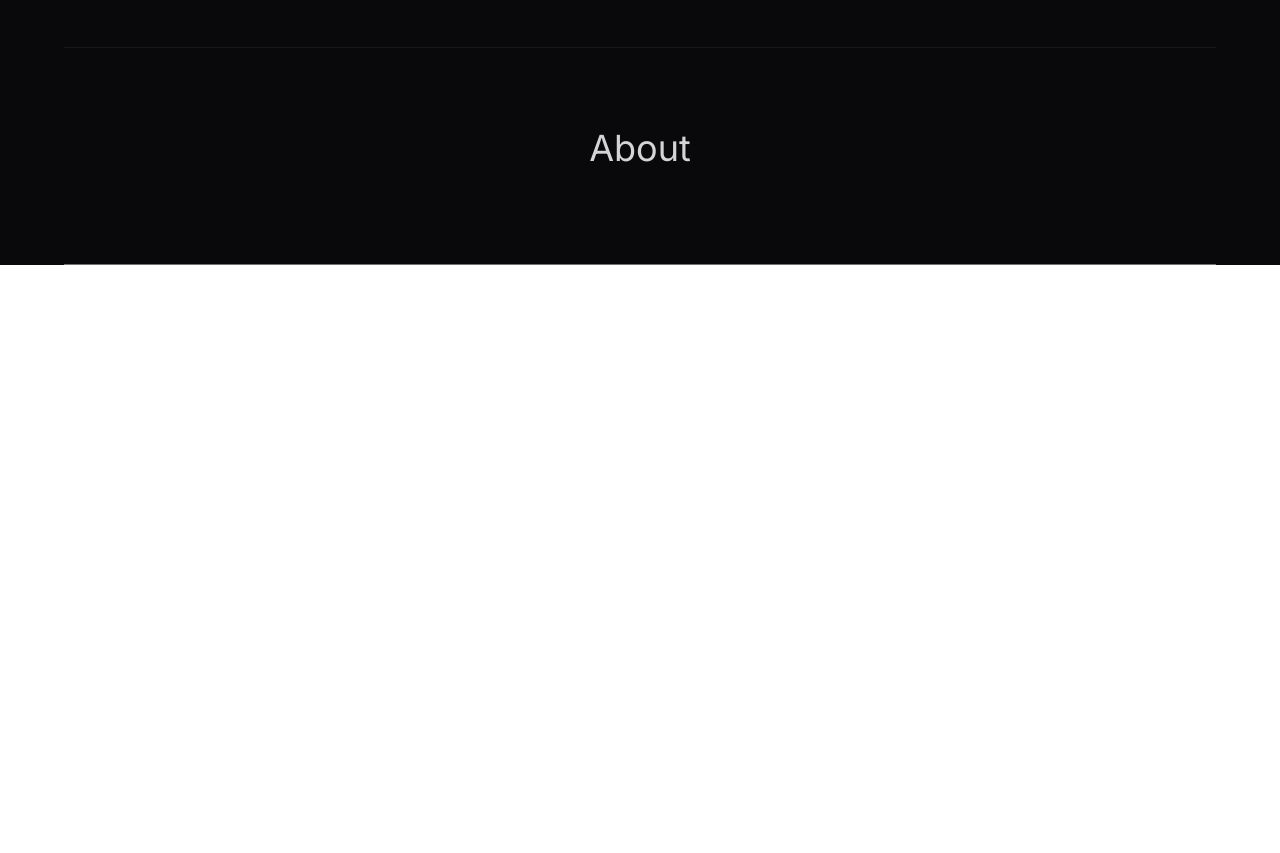
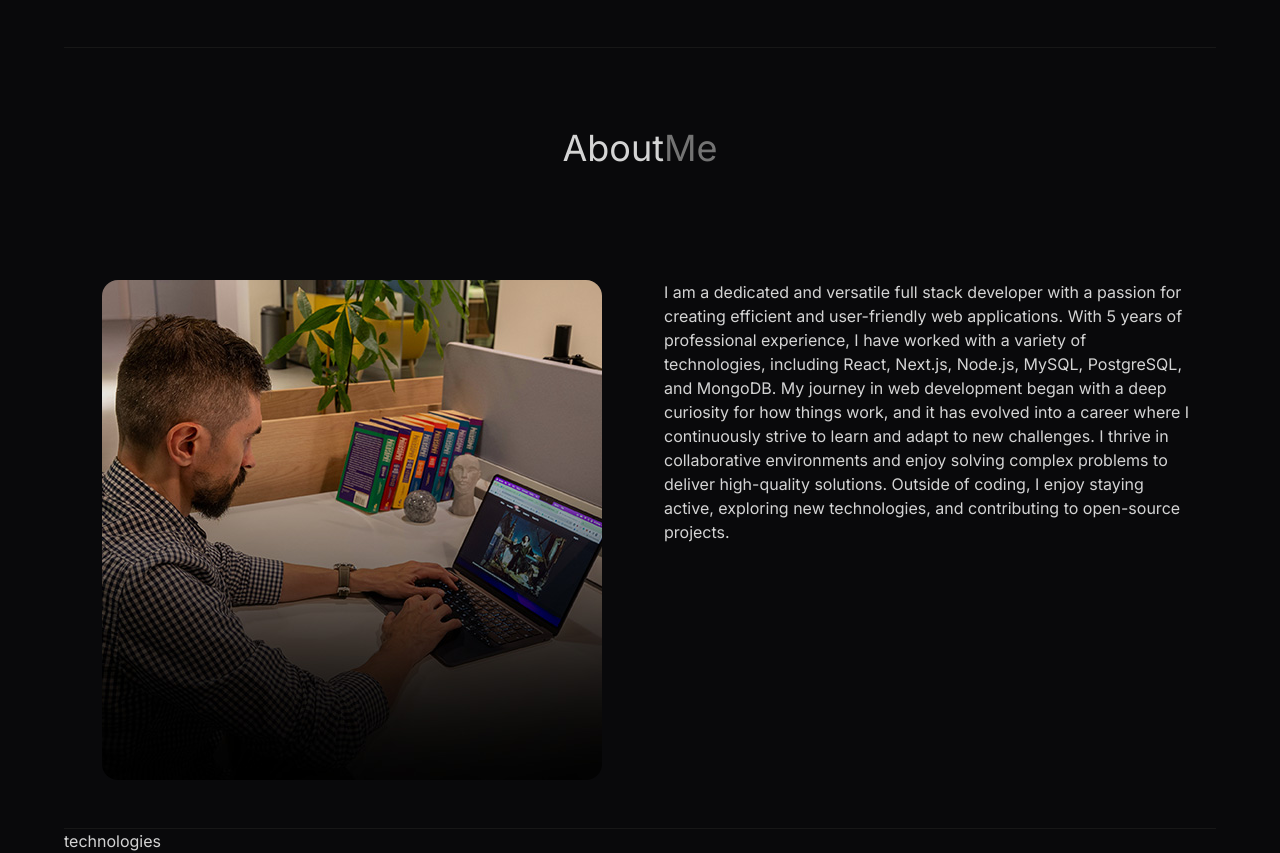
Before and after one commit to Tusharprabhu/Tushar_prabhu, a React (Vite) app: page / in a window 1280 px wide. Shown: the part 840-1693 px from the top of the page. Before the commit the page ends 1105 px from the top, so only its background shows below. Built offline with nearby package versions, Linux system fonts and the light colour scheme.

Commit message:
chore: Add Technologies component

```diff
--- a/src/App.jsx
+++ b/src/App.jsx
@@ -2,6 +2,7 @@ import React from "react";
 import Navbar from "./component/navbar.jsx";
 import Hero from "./component/hero.jsx";
 import About from "./component/About.jsx";
+import Technologies from "./component/technologies.jsx";
 export default function App() {
   return (
     <div className="overflow-x-hidden text-neutral-300 antialiased selection:bg-cyan-300 selection:text-cyan-900">
@@ -11,6 +12,7 @@ export default function App() {
           <Navbar />
           <Hero />
           <About />
+          <Technologies />
         </div>
       </div>
     </div>
--- a/src/component/About.jsx
+++ b/src/component/About.jsx
@@ -1,10 +1,28 @@
-import React from 'react'
+import React from "react";
+import aboutImg from "../assets/about.jpg";
+import { ABOUT_TEXT } from "../constants";
 
 const About = () => {
   return (
-    <div className='border-b border-neutral-500 pb-4'>
-        <div className='my-20 text-center text-4xl'>About</div></div>
-  )
-}
+    <div className="border-b border-neutral-900 pb-4">
+      <h1 className="my-20 text-center text-4xl">
+        About
+        <span className="text-neutral-500">Me</span>
+      </h1>
+      <div className="flex flex-wrap">
+        <div className="w-full lg:w-1/2 lg:p-8">
+          <div className="flex items-center justify-center">
+            <img className="rounded-2xl" src={aboutImg} alt="about" />
+          </div>
+        </div>
+        <div className="w-full lg:w-1/2">
+          <div className="flex justify-center lg:justify-start">
+            <p className="my-2 max-w-xl p-6">{ABOUT_TEXT}</p>
+          </div>
+        </div>
+      </div>
+    </div>
+  );
+};
 
-export default About
+export default About;
--- /dev/null
+++ b/src/component/technologies.jsx
@@ -0,0 +1,9 @@
+import React from 'react'
+
+const technologies = () => {
+  return (
+    <div>technologies</div>
+  )
+}
+
+export default technologies
```
